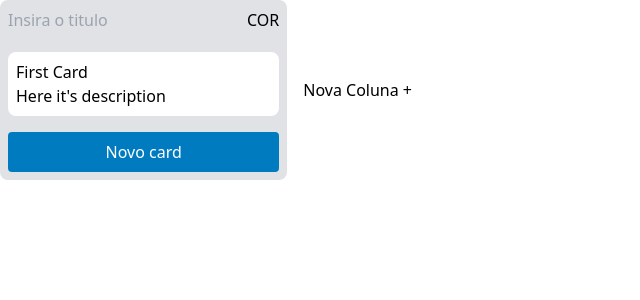
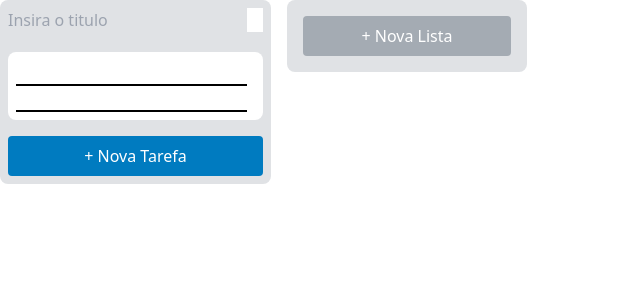
Before and after one commit to ets-einer/poc-kanban, a React (Vite) app in the folder client/: page / in a window 1280 px wide. Shown: the top 300 px of the page, without its empty margins (0-640 px from the left). Built offline with nearby package versions, Linux system fonts and the light colour scheme.

Commit message:
refactor: Better input method

```diff
--- a/client/src/App.tsx
+++ b/client/src/App.tsx
@@ -17,11 +17,11 @@ export const App = () => {
   }
 
   return (
-    <div className="flex gap-4">
+    <div className="flex gap-4 h-screen">
       {cols.map((item, index) => (
         < Columns key={index} id={item.id} title={item.title} colour={item.colour} />
       ))}
-      <button onClick={createNewCol}>Nova Coluna +</button>
+      <div className="bg-[#E0E2E5] h-fit p-4 rounded-lg w-60"><button className="bg-[#A4ABB3] text-white p-2 rounded w-full" onClick={createNewCol}>+ Nova Lista</button></div>
     </div>
   )
 }
--- a/client/src/components/Cards.tsx
+++ b/client/src/components/Cards.tsx
@@ -1,3 +1,5 @@
+import { useState } from "react"
+
 interface CardsProps {
     id: string
     title: string
@@ -5,13 +7,25 @@ interface CardsProps {
 }
 
 export const Cards = ({ id, title, description }: CardsProps) => {
+    const [cardValues, setCardValues] = useState({
+        cardTitle: "",
+        cardDescription: "",
+    })
+
+    function changeColValues(event: React.ChangeEvent<HTMLInputElement>) {
+        setCardValues({
+            ...cardValues,
+            [event.target.name]: event.target.value
+        })
+    }
+
     return (
         <div id={id} className="bg-white p-2 rounded-lg">
             <div>
-                <h1>{title}</h1>
+                <input className="border-b-2 border-black" name={"cardTitle"} value={cardValues.cardTitle} onChange={(event: React.ChangeEvent<HTMLInputElement>) => changeColValues(event)} />
             </div>
             <div>
-                {description}
+                <input className="border-b-2 border-black" name={"cardDescription"} value={cardValues.cardDescription} onChange={(event: React.ChangeEvent<HTMLInputElement>) => changeColValues(event)} />
             </div>
         </div>
     )
--- a/client/src/components/Columns.tsx
+++ b/client/src/components/Columns.tsx
@@ -9,7 +9,7 @@ interface ColumnsProps {
 }
 
 export const Columns = ({ id, title, colour }: ColumnsProps) => {
-    const [cards, setCards] = useState([{ id: uniqueId("card-"), title: "First Card", description: "Here it's description" }])
+    const [cards, setCards] = useState([{ id: uniqueId("card-"), title: "", description: "" }])
     const [colsValues, setColsValues] = useState({
         colTitle: '',
         colColour: ''
@@ -34,16 +34,16 @@ export const Columns = ({ id, title, colour }: ColumnsProps) => {
     }
 
     return (
-        <div className="bg-[#E0E2E5] p-2 w-fit rounded-lg flex flex-col gap-5">
+        <div className="bg-[#E0E2E5] p-2 w-fit h-fit rounded-lg flex flex-col gap-5" id={id} >
             <div className="flex gap-2">
-                <input id={id} name="colTitle" placeholder="Insira o titulo" value={colsValues.colTitle} onChange={(event: React.ChangeEvent<HTMLInputElement>) => changeColValues(event)} className="bg-transparent" />
-                <div className={`bg-[${colour}]`}>COR</div>
+                <input name="colTitle" placeholder="Insira o titulo" value={colsValues.colTitle} onChange={(event: React.ChangeEvent<HTMLInputElement>) => changeColValues(event)} className="bg-transparent" />
+                <input className={`bg-[${colour}] w-4`} />
             </div>
             <div className="flex flex-col gap-4">
                 {cards.map((item, index) => (
                     <Cards id={item.id} title={item.title} description={item.description} />
                 ))}
-                <button onClick={createNewCard} className="bg-[#007BC0] p-2 text-white rounded">Novo card</button>
+                <button onClick={createNewCard} className="bg-[#007BC0] p-2 text-white rounded">+ Nova Tarefa</button>
             </div>
         </div>
     )
```
